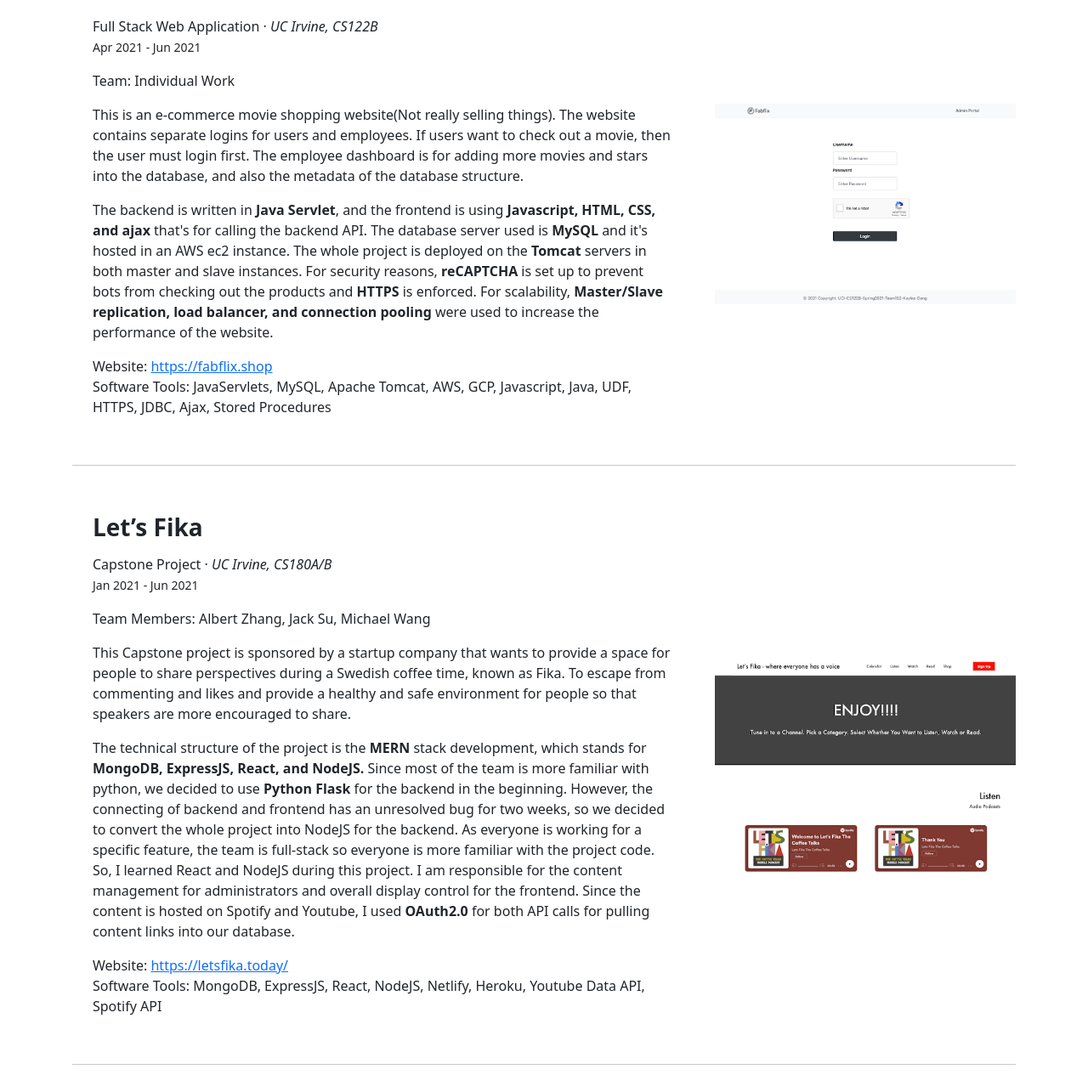
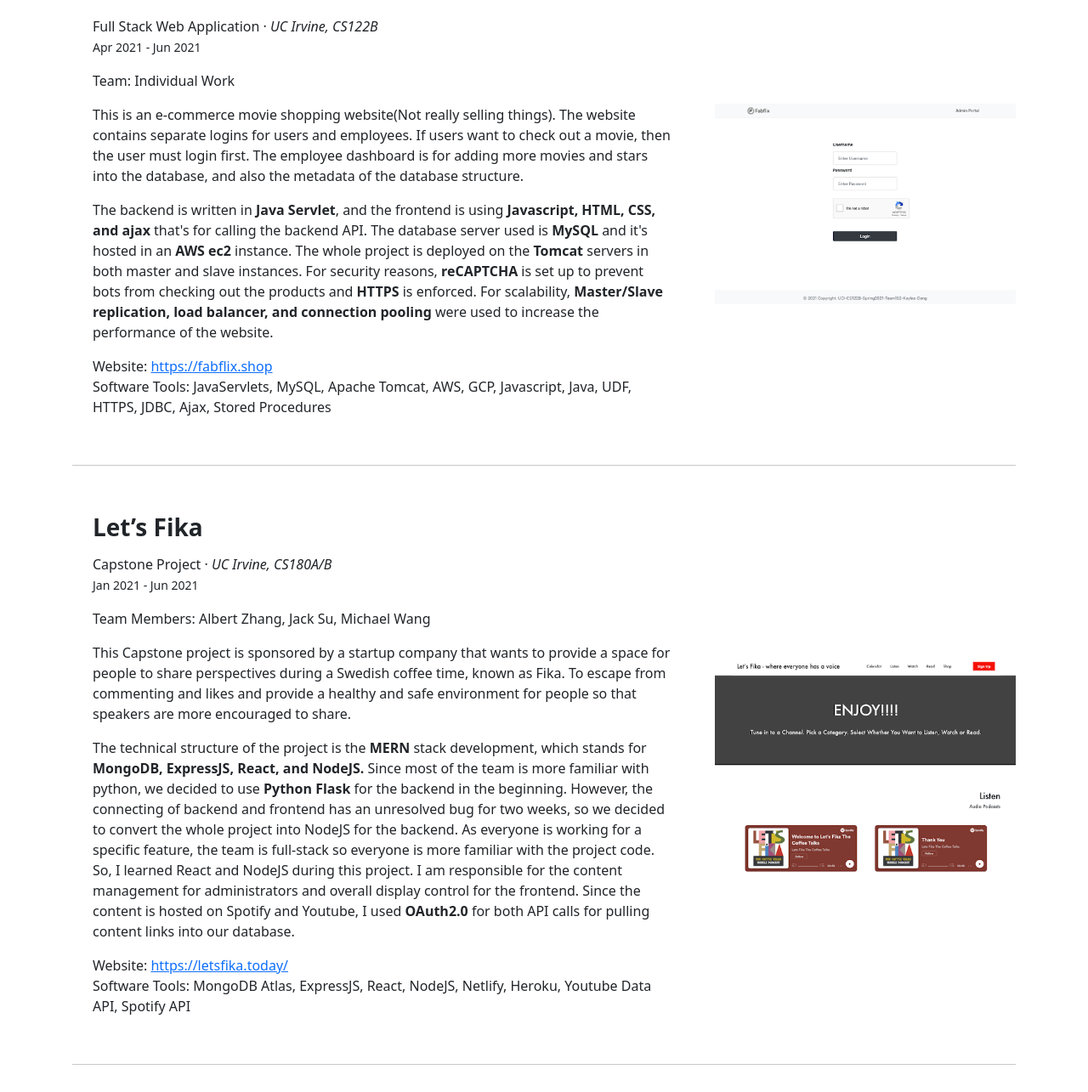
Before and after one commit to bikaylee/Portfolio, a Jekyll site: the page built from index.md, in a window 1280 px wide and 1400 px high, scrolled down 291 px, cut to the strip 0-1285 px from the top of the window. Shown: the whole strip at 85% size. Built offline with Jekyll 4.4.1, drawn with Linux system fonts in a browser that asks for light colours; some of the changed text lies outside the part shown.

Commit message:
fix typos

```diff
--- a/index.md
+++ b/index.md
@@ -32,7 +32,7 @@ title: Project
                 This is an e-commerce movie shopping website(Not really selling things). The website contains separate logins for users and employees. If users want to check out a movie, then the user must login first. The employee dashboard is for adding more movies and stars into the database, and also the metadata of the database structure.
             </p>
             <p>
-                The backend is written in <b>Java Servlet</b>, and the frontend is using <b>Javascript, HTML, CSS, and ajax</b> that's for calling the backend API. The database server used is <b>MySQL</b> and it's hosted in an AWS ec2 instance. The whole project is deployed on the <b>Tomcat</b> servers in both master and slave instances. For security reasons, <b>reCAPTCHA</b> is set up to prevent bots from checking out the products and <b>HTTPS</b> is enforced. For scalability, <b>Master/Slave replication, load balancer, and connection pooling</b> were used to increase the performance of the website.
+                The backend is written in <b>Java Servlet</b>, and the frontend is using <b>Javascript, HTML, CSS, and ajax</b> that's for calling the backend API. The database server used is <b>MySQL</b> and it's hosted in an <b>AWS ec2</b> instance. The whole project is deployed on the <b>Tomcat</b> servers in both master and slave instances. For security reasons, <b>reCAPTCHA</b> is set up to prevent bots from checking out the products and <b>HTTPS</b> is enforced. For scalability, <b>Master/Slave replication, load balancer, and connection pooling</b> were used to increase the performance of the website.
             </p>
             <p>
                 Website:
@@ -86,7 +86,7 @@ title: Project
                     https://letsfika.today/
                 </a>
                 <br>
-                Software Tools: MongoDB, ExpressJS, React, NodeJS, Netlify, Heroku, Youtube Data API, Spotify API
+                Software Tools: MongoDB Atlas, ExpressJS, React, NodeJS, Netlify, Heroku, Youtube Data API, Spotify API
             </p>
         </div>
     </div>
@@ -219,7 +219,7 @@ title: Project
                 triangles and perform morphing and blending.
             </p>
             <p>
-                Tools: Python, jupyter notebook, numpy, matplotlib, scipy
+                Tools: Python, Jupyter Notebook, Numpy, Matplotlib, Scipy
             </p>
         </div>
     </div>
@@ -290,7 +290,7 @@ title: Project
                 while alarm is going off. Sound is using analog audio signal.
             </p>
             <p>
-                Tools: C, Atmel Studio, Aruino Programmer, ATMega32 Microcontroller, keypad, LED light, Speaker, LCD
+                Tools: C, Atmel Studio, Aruino Programmer, ATMega32 Microcontroller, Keypad, LED Light, Speaker, LCD
             </p>
         </div>
     </div>
@@ -323,10 +323,10 @@ title: Project
                 Team: Individual Work
             </p>
             <p>
-                This project is from an intro course of Artificial Intelligence. The Wumpus World is classified as <b>single agent, partially observable, simulated, static, discrete, sequential, and deterministic.</b> The goal is to let the agent get as many points as possible. Given a 2D grid of tiles, the agent will be scored based on the performance of getting a gold safely. The objective is to use <b>a* search</b> to find the minimal step of path both in searching the target and returning. Based on the current perceptions to predict the safety of surrounding tiles, the agent will go to the safest location in searching and will be marked trapped and return to the starting point if surroundings are too dangerous.
+                This project is from an intro course of Artificial Intelligence. The Wumpus World is classified as <b>single agent, partially observable, simulated, static, discrete, sequential, and deterministic.</b> The goal is to let the agent get as many points as possible. Given a 2D grid of tiles, the agent will be scored based on the performance of getting a gold safely. The objective is to use <b>A* search</b> to find the minimal step of path both in searching the target and returning. Based on the current perceptions to predict the safety of surrounding tiles, the agent will go to the safest location in searching and will be marked trapped and return to the starting point if surroundings are too dangerous.
             </p>
             <p>
-                Software Tools: C++, a* search
+                Software Tools: C++, A* search
             </p>
         </div>
     </div>
```
Also changed, not shown: other parts of index.md (+3 -3 lines).
